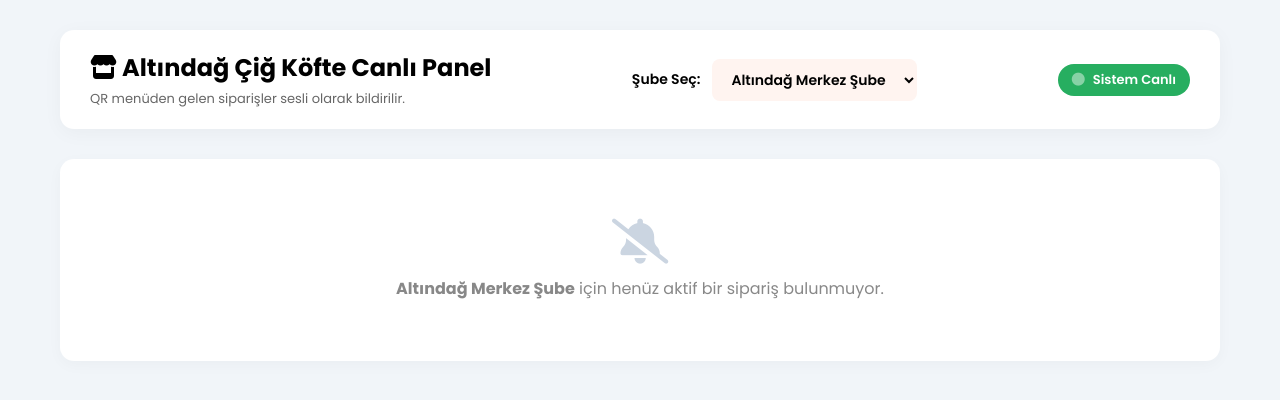
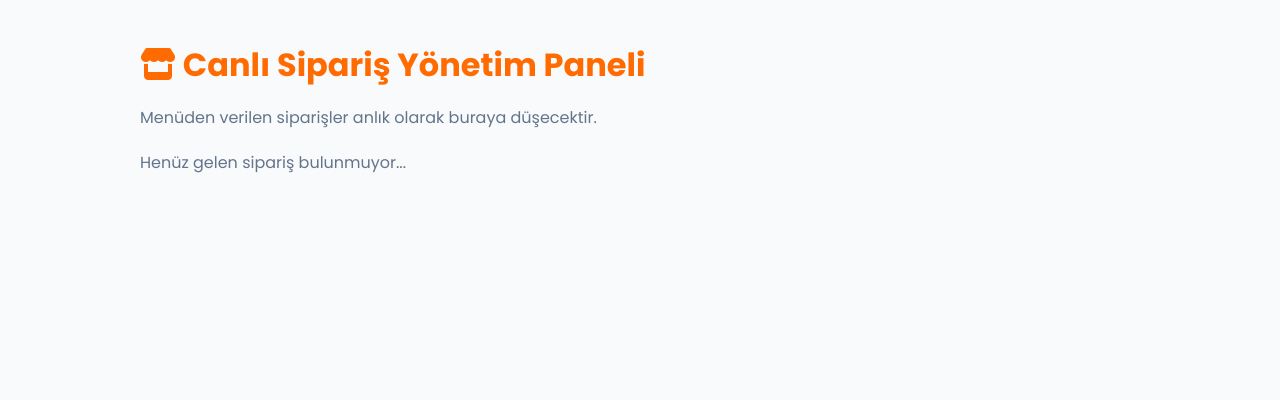
Before and after one commit to mustafatan06/ertan-kartal, a plain HTML site: page yonetim/panel.html in a window 1280 px wide. Drawn offline with Linux system fonts and the light colour scheme.

Commit message:
Panel html siparis senkronizasyonu aktif edildi

```diff
--- a/yonetim/panel.html
+++ b/yonetim/panel.html
@@ -3,135 +3,66 @@
 <head>
     <meta charset="UTF-8">
     <meta name="viewport" content="width=device-width, initial-scale=1.0">
-    <title>Altındağ Çiğ Köfte | Canlı Şube Yönetim Paneli</title>
-    <!-- Google Fonts -->
+    <title>Canlı Sipariş Paneli | Ertan Kartal Çiğ Köfte</title>
     <link href="https://fonts.googleapis.com/css2?family=Poppins:wght@300;400;500;600;700&display=swap" rel="stylesheet">
-    <!-- Font Awesome -->
     <link rel="stylesheet" href="https://cdnjs.cloudflare.com/ajax/libs/font-awesome/6.4.0/css/all.min.css">
-    <!-- Ana Stil Dosyası -->
-    <link rel="stylesheet" href="../style.css">
     <style>
-        .panel-body { background-color: #f1f5f9; padding: 30px 0; min-height: 100vh; }
-        .panel-header { display: flex; justify-content: space-between; align-items: center; margin-bottom: 30px; background: white; padding: 20px 30px; border-radius: 14px; box-shadow: 0 4px 20px rgba(0,0,0,0.04); flex-wrap: wrap; gap: 15px; }
-        .branch-selector { display: flex; align-items: center; gap: 12px; }
-        .branch-selector select { padding: 10px 15px; border-radius: 8px; border: 2px solid var(--pan-orange); font-weight: 600; font-size: 14px; outline: none; background: #fff4f0; color: var(--pan-dark); cursor: pointer; }
-        .live-badge { background-color: #27ae60; color: white; padding: 6px 14px; border-radius: 20px; font-size: 13px; font-weight: 600; display: inline-flex; align-items: center; gap: 8px; }
-        .live-badge i { animation: pulse 1.5s infinite; }
-        @keyframes pulse { 0% { opacity: 1; } 50% { opacity: 0.4; } 100% { opacity: 1; } }
-
-        .orders-grid { display: grid; grid-template-columns: repeat(auto-fit, minmax(320px, 1fr)); gap: 20px; }
-        .order-ticket { background: white; border-radius: 14px; padding: 22px; box-shadow: 0 6px 20px rgba(0,0,0,0.06); border-left: 6px solid var(--pan-orange); position: relative; transition: transform 0.2s; }
-        .order-ticket:hover { transform: translateY(-3px); }
-        .order-ticket h3 { font-size: 17px; color: var(--pan-dark); margin-bottom: 12px; display: flex; justify-content: space-between; align-items: center; border-bottom: 1px solid #f0f0f0; padding-bottom: 8px; }
-        .order-ticket p { font-size: 14px; color: #444; margin-bottom: 8px; display: flex; align-items: center; gap: 10px; }
-        .order-ticket p i { color: var(--pan-orange); width: 16px; }
-        .order-time { font-size: 12px; color: #777; border-top: 1px solid #f0f0f0; padding-top: 12px; margin-top: 15px; display: flex; justify-content: space-between; align-items: center; }
-        .btn-complete { background: #27ae60; color: white; border: none; padding: 8px 14px; border-radius: 8px; cursor: pointer; font-weight: 600; font-size: 12px; transition: background 0.2s; }
-        .btn-complete:hover { background: #219653; }
-        .no-order { text-align: center; padding: 60px 20px; background: white; border-radius: 14px; color: #888; grid-column: 1 / -1; box-shadow: 0 4px 15px rgba(0,0,0,0.03); }
-        .no-order i { font-size: 45px; color: #cbd5e1; margin-bottom: 12px; }
+        body { font-family: 'Poppins', sans-serif; background: #f8fafc; margin: 0; padding: 20px; color: #1e293b; }
+        .container { max-width: 1000px; margin: 0 auto; }
+        h1 { color: #ff6b00; margin-bottom: 5px; }
+        .order-card { background: white; padding: 20px; border-radius: 12px; box-shadow: 0 4px 15px rgba(0,0,0,0.05); margin-bottom: 15px; border-left: 5px solid #ff6b00; display: flex; justify-content: space-between; align-items: center; }
+        .order-info h3 { margin: 0 0 8px 0; color: #1e293b; }
+        .order-info p { margin: 4px 0; color: #64748b; font-size: 14px; }
+        .badge { background: #ff6b00; color: white; padding: 6px 14px; border-radius: 20px; font-weight: 600; font-size: 13px; }
     </style>
 </head>
-<body class="panel-body">
+<body>
+    <div class="container">
+        <h1><i class="fa-solid fa-store"></i> Canlı Sipariş Yönetim Paneli</h1>
+        <p style="color: #64748b; margin-bottom: 20px;">Menüden verilen siparişler anlık olarak buraya düşecektir.</p>
 
-    <div class="container">
-        <!-- ÜST KONTROL ALANI -->
-        <div class="panel-header">
-            <div>
-                <h2><i class="fa-solid fa-store" style="color: var(--pan-orange);"></i> Altındağ Çiğ Köfte Canlı Panel</h2>
-                <p style="font-size: 13px; color: #666; margin-top: 4px;">QR menüden gelen siparişler sesli olarak bildirilir.</p>
-            </div>
-
-            <div class="branch-selector">
-                <label for="activeBranch" style="font-weight: 600; font-size: 14px;">Şube Seç:</label>
-                <select id="activeBranch" onchange="checkOrders()">
-                    <option value="Altındağ Merkez Şube">Altındağ Merkez Şube</option>
-                    <option value="Feridunçelik Şube">Feridunçelik Şube</option>
-                    <option value="Karapürçek Şube">Karapürçek Şube</option>
-                </select>
-            </div>
-
-            <div class="live-badge">
-                <i class="fa-solid fa-circle"></i> Sistem Canlı
-            </div>
-        </div>
-
-        <!-- SİPARİŞLERİN LİSTELENECEĞİ ALAN -->
-        <div id="ordersContainer" class="orders-grid">
-            <!-- JavaScript ile doldurulacak -->
+        <div id="panelSiparisListesi">
+            <p style="color: #64748b;">Siparişler yükleniyor...</p>
         </div>
     </div>
 
-    <!-- Sesli Uyarı Dosyası -->
-    <audio id="alertSound" src="https://assets.mixkit.co/active_storage/sfx/2869/2869-preview.mp3" preload="auto"></audio>
+    <script>
+        function siparisleriGetir() {
+            const liste = document.getElementById('panelSiparisListesi');
+            const siparisler = JSON.parse(localStorage.getItem('ertan_orders')) || [];
 
-    <script>
-        function checkOrders() {
-            const selectedBranch = document.getElementById('activeBranch').value;
-            const allOrders = JSON.parse(localStorage.getItem('altindag_orders')) || [];
-
-            const branchOrders = allOrders.filter(o => o.branch === selectedBranch);
-            const container = document.getElementById('ordersContainer');
-
-            if (branchOrders.length === 0) {
-                container.innerHTML = `
-                    <div class="no-order">
-                        <i class="fa-solid fa-bell-slash"></i>
-                        <p><strong>${selectedBranch}</strong> için henüz aktif bir sipariş bulunmuyor.</p>
-                    </div>`;
+            if (siparisler.length === 0) {
+                liste.innerHTML = '<p style="color: #64748b;">Henüz gelen sipariş bulunmuyor...</p>';
                 return;
             }
 
             let html = '';
-            branchOrders.forEach((order, index) => {
+            siparisler.forEach(s => {
                 html += `
-                    <div class="order-ticket">
-                        <h3>
-                            <span><i class="fa-solid fa-utensils"></i> ${order.product}</span>
-                            <span style="font-size:13px; background:#fff4f0; color:var(--pan-orange); padding:3px 8px; border-radius:6px;">#${index+1}</span>
-                        </h3>
-                        <p><i class="fa-solid fa-user"></i> <strong>Ad Soyad:</strong> ${order.name}</p>
-                        <p><i class="fa-solid fa-phone"></i> <strong>Telefon:</strong> ${order.phone}</p>
-                        <p><i class="fa-solid fa-location-dot"></i> <strong>Adres:</strong> ${order.address}</p>
-                        <div class="order-time">
-                            <span><i class="fa-regular fa-clock"></i> ${order.time}</span>
-                            <button class="btn-complete" onclick="completeOrder(${order.id})">Siparişi Tamamla</button>
+                    <div class="order-card">
+                        <div class="order-info">
+                            <h3>${s.product} — <span style="color:#ff6b00;">${s.branch}</span></h3>
+                            <p><strong>Müşteri:</strong> ${s.name} (${s.phone})</p>
+                            <p><strong>Adres:</strong> ${s.address}</p>
+                            <p><strong>Saat:</strong> ${s.time}</p>
+                        </div>
+                        <div>
+                            <span class="badge">${s.status}</span>
                         </div>
                     </div>
                 `;
             });
-            container.innerHTML = html;
+            liste.innerHTML = html;
         }
 
-        function completeOrder(id) {
-            let allOrders = JSON.parse(localStorage.getItem('altindag_orders')) || [];
-            allOrders = allOrders.filter(o => o.id !== id);
-            localStorage.setItem('altindag_orders', JSON.stringify(allOrders));
-            checkOrders();
-        }
+        siparisleriGetir();
 
-        // Kesin çözüm: Her 1 saniyede bir tarayıcı hafızasını ve şube siparişlerini tarar
-        let lastKnownLength = 0;
-
-        setInterval(() => {
-            const allOrders = JSON.parse(localStorage.getItem('altindag_orders')) || [];
-            const selectedBranch = document.getElementById('activeBranch').value;
-            const branchOrders = allOrders.filter(o => o.branch === selectedBranch);
-
-            // Eğer toplam sipariş sayısı değiştiyse ekranı güncelle
-            if (allOrders.length !== lastKnownLength) {
-                // Eğer yeni eklenen sipariş aktif şubedeyse ses çal
-                if (allOrders.length > lastKnownLength) {
-                    const sound = document.getElementById('alertSound');
-                    sound.play().catch(e => console.log("Ses çalma bekleniyor"));
-                }
-                lastKnownLength = allOrders.length;
-                checkOrders();
+        // Anlık senkronizasyon (Menüden sipariş gelince panel otomatik güncellenir)
+        window.addEventListener('storage', (e) => {
+            if (e.key === 'ertan_orders') {
+                siparisleriGetir();
             }
-        }, 1000);
-
-        // Sayfa açıldığında ilk yükleme
-        checkOrders();
+        });
     </script>
 </body>
 </html>
```
Also changed, not shown: menu.html (+7 -7 lines).
